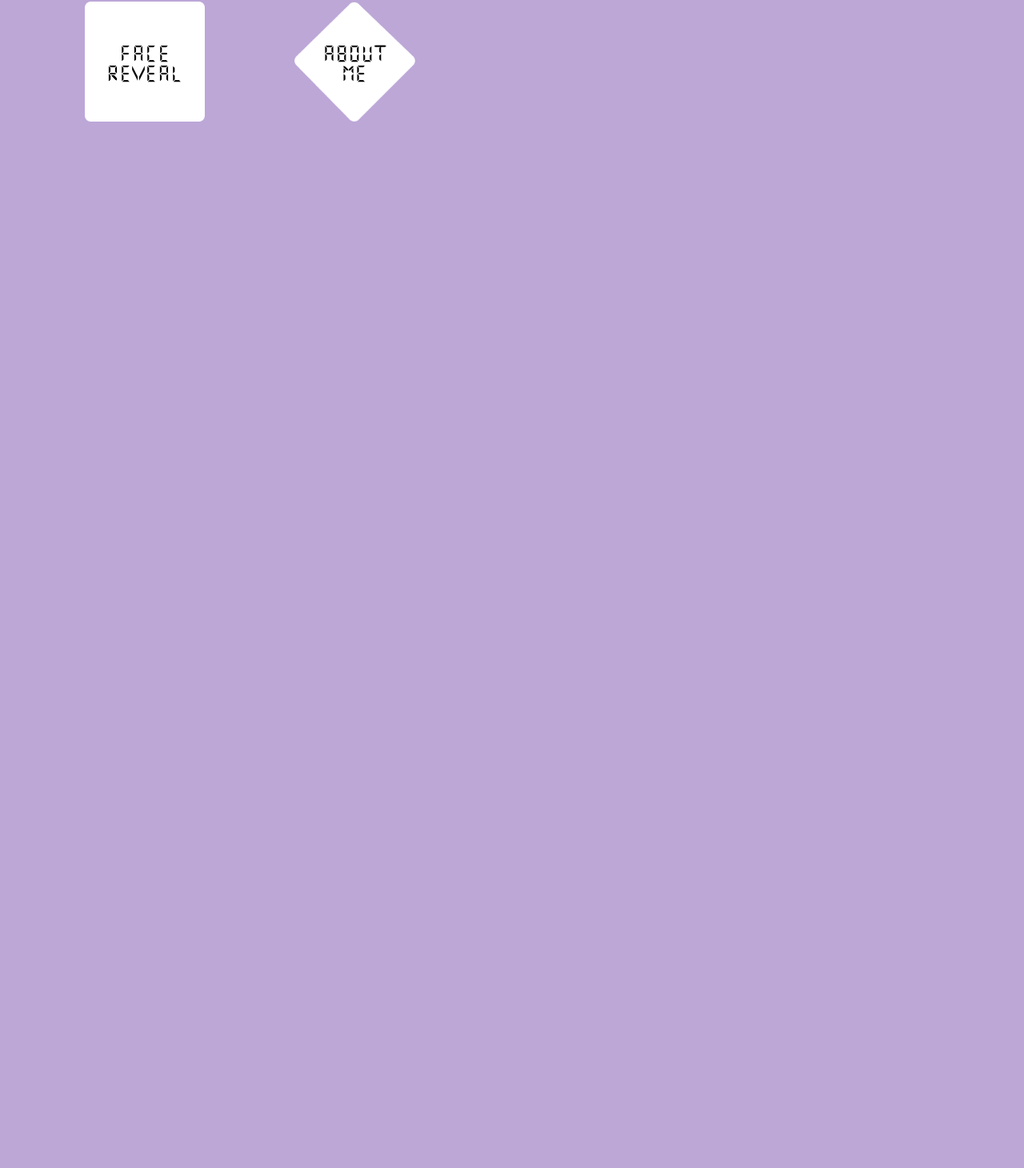
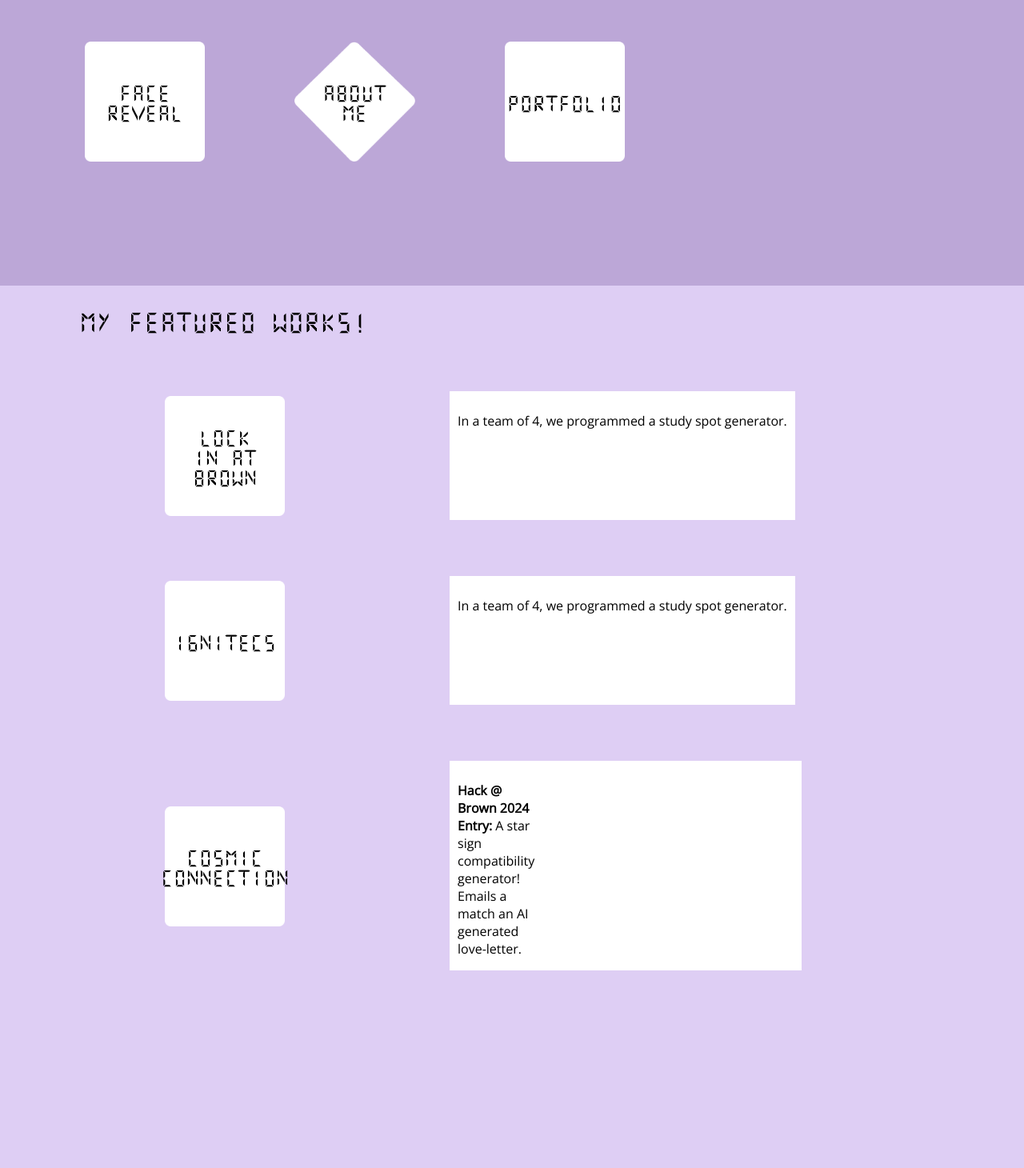
Before and after one commit to jinholee17/jinho-site, a React (Vite) app in the folder client/: page / in a window 1280 px wide. Shown: the part 217-1677 px from the top of the page at 80% size. Before the commit the page ends 800 px from the top, so only its background shows below. Built offline with nearby package versions, Linux system fonts and the light colour scheme; grey boxes are pictures that could not be loaded.

Commit message:
feat: portfolio and about me pages, bottom header

```diff
--- a/client/src/main.tsx
+++ b/client/src/main.tsx
@@ -3,6 +3,8 @@ import ReactDOM from "react-dom/client";
 import App from "./App";
 import "./styles/index.css";
 import "./styles/home.css";
+import "./styles/aboutme.css";
+import "./styles/portfolio.css";
 /**
  * Main function
  */
--- /dev/null
+++ b/client/src/pages/aboutme.tsx
@@ -0,0 +1,12 @@
+import { useState } from "react";
+import Home from "./home";
+
+export default function AboutMe() {
+  return (
+    <div className="aboutme-page">
+      <h1 aria-label="aboutme header" className="aboutme-header">
+        about me
+      </h1>
+    </div>
+  );
+}
--- a/client/src/pages/home.tsx
+++ b/client/src/pages/home.tsx
@@ -1,13 +1,17 @@
 import { useState } from "react";
+import Popup from "reactjs-popup";
 import Portfolio from "./portfolio";
-import Popup from "reactjs-popup";
 
 enum Section {
   HOME = "HOME",
-  PORTFOLIO = "PORTFOLIO",
+  ABOUTME = "ABOUTME",
 }
 
-export default function Home() {
+interface pageProps {
+  setSection: React.Dispatch<React.SetStateAction<Section>>;
+}
+
+export default function Home(props: pageProps) {
   const imagePath1 = "/src/assets/images/square.png";
   const imagePath2 = "/src/assets/images/face-reveal.png";
 
@@ -30,7 +34,7 @@ export default function Home() {
   }
 
   return (
-    <div>
+    <div className="purple-bg">
       <h1 aria-label="Introduction Text" className="hello-text">
         Hi! I’m <span className="bold-sans">Jinho</span>! I’m a full-stack
         developer studying computer science and literary arts at Brown
@@ -55,17 +59,10 @@ export default function Home() {
           </div>
         </div>
       </button>
-      {/* <Popup
-        trigger={<button> Click to open popup </button>}
-        position="right center"
-      >
-        <div>GeeksforGeeks</div>
-        <button>Click here</button>
-      </Popup> */}
       <button
         className="diamond-button"
         aria-label="diamond button"
-        // onClick={() => }
+        onClick={() => props.setSection(Section.ABOUTME)}
       >
         <div className="image-container">
           <img
@@ -80,6 +77,25 @@ export default function Home() {
           </div>
         </div>
       </button>
+      <button
+        className="square-button"
+        aria-label="square button"
+        onClick={() => changeImage()}
+      >
+        <div className="image-container">
+          <img
+            className="square-image"
+            src="/src/assets/images/square.png"
+            id="square-image"
+          />
+          <div className="text-overlay">
+            <p className="square-text" id="square-text">
+              portfolio
+            </p>
+          </div>
+        </div>
+      </button>
+      <Portfolio></Portfolio>
     </div>
   );
 }
--- a/client/src/pages/portfolio.tsx
+++ b/client/src/pages/portfolio.tsx
@@ -1,17 +1,101 @@
 import { useState } from "react";
-import Home from "./home";
+import Popup from "reactjs-popup";
 
 enum Section {
   HOME = "HOME",
-  PORTFOLIO = "PORTFOLIO",
+  ABOUTME = "ABOUTME",
 }
 
 export default function Portfolio() {
-  const [section, setSection] = useState<Section>(Section.HOME);
-
   return (
-    <div>
-      <h1 aria-label="portfolio page">portfolio</h1>
+    <div className="lighter-purple-bg">
+      <h1 aria-label="Portfolio Header" className="portfolio-text">
+        My featured works!
+      </h1>
+      <div className="project">
+        <button
+          className="square-button"
+          aria-label="square button"
+          // onClick={() => }
+        >
+          <div className="image-container">
+            <img
+              className="square-image"
+              src="/src/assets/images/square.png"
+              id="square-image"
+            />
+            <div className="text-overlay">
+              <p className="square-text" id="square-text">
+                lock in at brown
+              </p>
+            </div>
+          </div>
+        </button>
+        <div className="project-text">
+          <p>In a team of 4, we programmed a study spot generator.</p>
+        </div>
+      </div>
+      <div className="project">
+        <button
+          className="square-button"
+          aria-label="square button"
+          // onClick={() => }
+        >
+          <div className="image-container">
+            <img
+              className="square-image"
+              src="/src/assets/images/square.png"
+              id="square-image"
+            />
+            <div className="text-overlay">
+              <p className="square-text" id="square-text">
+                IgniteCS
+              </p>
+            </div>
+          </div>
+        </button>
+        <div className="project-text">
+          <p>In a team of 4, we programmed a study spot generator.</p>
+        </div>
+      </div>
+      <div className="project">
+        <button
+          className="square-button"
+          aria-label="square button"
+          // onClick={() => }
+        >
+          <div className="image-container">
+            <img
+              className="square-image"
+              src="/src/assets/images/square.png"
+              id="square-image"
+            />
+            <div className="text-overlay">
+              <p className="square-text" id="square-text">
+                Cosmic Connection
+              </p>
+            </div>
+          </div>
+        </button>
+        <div className="project-text">
+          <p className="cosmic-text">
+            <span className="bold-sans">Hack @ Brown 2024 Entry: </span>A star
+            sign compatibility generator! Emails a match an AI generated
+            love-letter.
+          </p>
+          <iframe
+            className="cosmic-video"
+            width="320"
+            height="180"
+            src="https://www.youtube.com/embed/MxdVOOskPsU"
+            title="Cosmic Connection"
+            frameborder="0"
+            allow="accelerometer; autoplay; clipboard-write; encrypted-media; gyroscope; picture-in-picture; web-share"
+            referrerpolicy="strict-origin-when-cross-origin"
+            allowfullscreen
+          ></iframe>
+        </div>
+      </div>
     </div>
   );
 }
--- a/client/src/pages/website.tsx
+++ b/client/src/pages/website.tsx
@@ -1,10 +1,10 @@
 import { useState } from "react";
-import Portfolio from "./portfolio";
+import AboutMe from "./aboutme";
 import Home from "./home";
 
 enum Section {
   HOME = "HOME",
-  PORTFOLIO = "PORTFOLIO",
+  ABOUTME = "ABOUTME",
 }
 
 export default function Website() {
@@ -21,11 +21,11 @@ export default function Website() {
           Jinho Lee
         </button>
         <button
-          className="portfolio-button"
-          aria-label="portfolio button"
-          onClick={() => setSection(Section.PORTFOLIO)}
+          className="aboutme-button"
+          aria-label="aboutme button"
+          onClick={() => setSection(Section.ABOUTME)}
         >
-          Portfolio
+          about me
         </button>
         <button
           className="email-button"
@@ -62,8 +62,52 @@ export default function Website() {
           <img className="resume-image" src="/src/assets/images/resume.png" />
         </button>
       </header>
-      {section === Section.HOME ? <Home /> : null}
-      {section === Section.PORTFOLIO ? <Portfolio /> : null}
+      {section === Section.HOME ? <Home setSection={setSection} /> : null}
+      {section === Section.ABOUTME ? <AboutMe /> : null}
+      <header>
+        <p className="thanks-text">thanks for stopping by!</p>
+        <button
+          className="aboutme-button"
+          aria-label="aboutme button"
+          onClick={() => setSection(Section.ABOUTME)}
+        >
+          about me
+        </button>
+        <button
+          className="email-button"
+          aria-label="email button"
+          onClick={() => window.open("mailto:jinho_lee@brown.edu", "_blank")}
+        >
+          <img className="email-image" src="/src/assets/images/email.png" />
+        </button>
+        <button
+          className="linkedin-button"
+          aria-label="linkedin button"
+          onClick={() =>
+            window.open(
+              "https://www.linkedin.com/in/jinho-lee-23a30b217/",
+              "_blank"
+            )
+          }
+        >
+          <img
+            className="linkedin-image"
+            src="/src/assets/images/linkedin.png"
+          />
+        </button>
+        <button
+          className="resume-button"
+          aria-label="resume button"
+          onClick={() =>
+            window.open(
+              "https://docs.google.com/document/d/16JF5fy8F_anR5J0NW3DCHFrc5VUXDOtn/edit?usp=sharing&ouid=104602903123943446095&rtpof=true&sd=true",
+              "_blank"
+            )
+          }
+        >
+          <img className="resume-image" src="/src/assets/images/resume.png" />
+        </button>
+      </header>
     </div>
   );
 }
--- /dev/null
+++ b/client/src/styles/aboutme.css
@@ -0,0 +1,9 @@
+.aboutme-page {
+  background-color: #e5f4f9;
+  padding-bottom: 500px;
+}
+
+.aboutme-header {
+  background-color: #e5f4f9;
+  font-family: "Digital Numbers";
+}
--- a/client/src/styles/home.css
+++ b/client/src/styles/home.css
@@ -1,6 +1,12 @@
 @font-face {
   font-family: "Open Sans";
   src: url("/src/assets/fonts/OpenSans-Light.ttf") format("truetype");
+  /* font-style: light; */
+}
+
+@font-face {
+  font-family: "Open Sans Regular";
+  src: url("/src/assets/fonts/OpenSans-Regular.ttf") format("truetype");
   /* font-style: light; */
 }
 
@@ -14,22 +20,25 @@
   font-weight: 50;
   padding-left: 80px;
   padding-right: 80px;
+  padding-top: 30px;
+  padding-bottom: 50px;
   /* overflow: hidden;
   border-right: 0.15em solid #000000;
   animation: typing 3s steps(55, end), blink-caret 1s step-end infinite; */
 }
 
-.home-text {
+/* .home-text {
   font-family: "Open Sans";
   font-size: 30px;
   font-weight: 50;
   padding-left: 80px;
   padding-right: 80px;
-}
+} */
 
 .home-page {
   position: block;
   overflow-x: hidden;
+  margin-top: 100px;
 }
 
 .square-button,
@@ -94,3 +103,7 @@
     border-color: #502a13;
   }
 }
+
+.purple-bg {
+  background-color: #bca7d7;
+}
--- a/client/src/styles/index.css
+++ b/client/src/styles/index.css
@@ -7,26 +7,27 @@
 
 body {
   margin: 0;
+  padding: 0;
   font-family: -apple-system, BlinkMacSystemFont, "Segoe UI", "Roboto", "Oxygen",
     "Ubuntu", "Cantarell", "Fira Sans", "Droid Sans", "Helvetica Neue",
     sans-serif;
   -webkit-font-smoothing: antialiased;
   -moz-osx-font-smoothing: grayscale;
-  background-color: #bca7d7;
+  /* background-color: #bca7d7; */
 }
 
-main {
+/* main {
   margin-top: 60px;
-}
+} */
 
-code {
+/* code {
   font-family: source-code-pro, Menlo, Monaco, Consolas, "Courier New",
     monospace;
-}
+} */
 
 header {
   background-color: #ffffff;
-  height: 50px;
+  height: 20px;
   width: auto;
   display: flex;
   align-items: center;
@@ -35,19 +36,6 @@ header {
 
 header > div {
   display: flex;
-  gap: 20px;
+  /* gap: 20px; */
   align-items: center;
 }
-
-#bearLogo {
-  width: auto;
-  max-width: 13vh;
-  max-height: 13vh;
-}
-
-.title {
-  font-family: "Recursive Casual Regular";
-  color: #ffe8c7;
-  size: 32px;
-  margin-left: 15px;
-}
--- /dev/null
+++ b/client/src/styles/portfolio.css
@@ -0,0 +1,37 @@
+.lighter-purple-bg {
+  background-color: #decef4;
+  margin-top: 150px;
+  padding-bottom: 250px;
+}
+
+.portfolio-text {
+  font-family: "Digital Numbers";
+  padding-top: 30px;
+  font-size: 25px;
+  padding-left: 100px;
+}
+
+.project {
+  display: flex;
+  padding-left: 100px;
+  margin-top: 70px;
+}
+
+.project-text {
+  display: flex;
+  margin-left: 200px;
+  padding-left: 10px;
+  padding-right: 10px;
+  padding-top: 10px;
+  /* padding-left: 200px; */
+  background-color: white;
+  font-family: "Open Sans Regular";
+}
+
+.cosmic-text {
+  font-family: "Open Sans Regular";
+  width: 100px;
+}
+.cosmic-video {
+  padding-top: 30px;
+}
```
Also changed, not shown: client/index.html (+2 -1 lines), client/src/styles/App.css (+14 -84 lines), client/src/assets/fonts/OpenSans-Regular.ttf (added).
